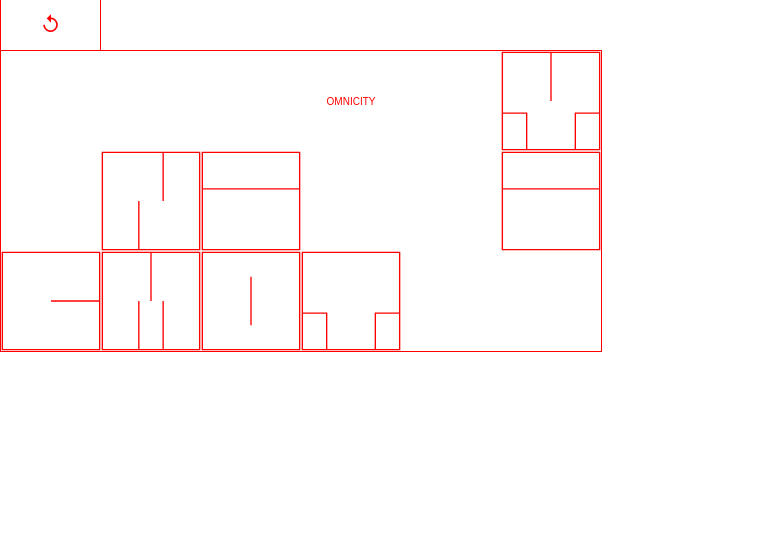
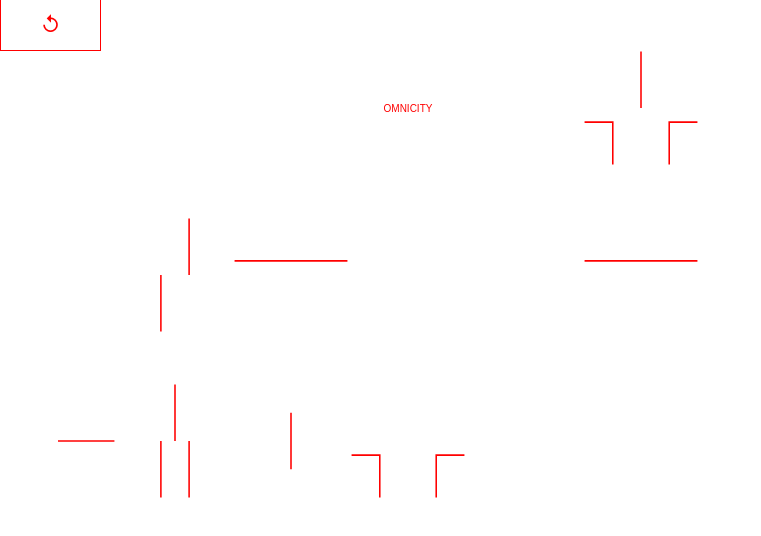
Before and after one commit to LeonieNollevalle/Perfomer-identite, a JavaScript app: page / in a window 1280 px wide. Shown: the top 536 px of the page, without its empty margins (0-761 px from the left). Built offline with nearby package versions, Linux system fonts and the light colour scheme; the HTML template or start-up script is replaced by a standard one.

Commit message:
without limit

```diff
--- a/src/App.js
+++ b/src/App.js
@@ -23,7 +23,7 @@ console.log(tableau)
         <g clip-path="url(#clip0_102_6)">
         <path d="M73 1H1V73H73V1Z" stroke="re" stroke-width="1" stroke-miterlimit="10"/>
         <path d="M37 19V55" stroke="red" stroke-width="1" stroke-miterlimit="10"/>
-        <path d="M73 1H1V73H73V1Z" stroke="red" stroke-width="1" stroke-miterlimit="10"/>
+        <path d="M73 1H1V73H73V1Z" stroke="red" stroke-width="0" stroke-miterlimit="10"/>
 
         </g>
         <defs>
@@ -34,7 +34,7 @@ console.log(tableau)
       </svg>
       <svg className={`num-${tableau[1]}`} width="74" height="74" viewBox="0 0 74 74" fill="none" xmlns="http://www.w3.org/2000/svg">
         <g clip-path="url(#clip0_102_9)">
-        <path d="M1 1H19H73V73H1V1Z" stroke="red" stroke-width="1" stroke-miterlimit="10"/>
+        <path d="M1 1H19H73V73H1V1Z" stroke="red" stroke-width="0" stroke-miterlimit="10"/>
         <path d="M28 73V37" stroke="red" stroke-width="1" stroke-miterlimit="10"/>
         <path d="M37 37V1" stroke="red" stroke-width="1" stroke-miterlimit="10"/>
         <path d="M46 73V37" stroke="red" stroke-width="1" stroke-miterlimit="10"/>
@@ -50,7 +50,7 @@ console.log(tableau)
         <g clip-path="url(#clip0_103_14)">
         <path d="M28 73V37" stroke="red" stroke-width="1" stroke-miterlimit="10"/>
         <path d="M46 37V1" stroke="red" stroke-width="1" stroke-miterlimit="10"/>
-        <path d="M73 1H1V73H73V1Z" stroke="red" stroke-width="1" stroke-miterlimit="10"/>
+        <path d="M73 1H1V73H73V1Z" stroke="red" stroke-width="0" stroke-miterlimit="10"/>
         </g>
         <defs>
         <clipPath id="clip0_103_14">
@@ -61,7 +61,7 @@ console.log(tableau)
 
       <svg className={`num-${tableau[3]}`} width="74" height="74" viewBox="0 0 74 74" fill="none" xmlns="http://www.w3.org/2000/svg">
         <g clip-path="url(#clip0_103_18)">
-        <path d="M1 1H73V28V73H1V28V1Z" stroke="red" stroke-width="1" stroke-miterlimit="10"/>
+        <path d="M1 1H73V28V73H1V28V1Z" stroke="red" stroke-width="0" stroke-miterlimit="10"/>
         <path d="M73 28H1" stroke="red" stroke-width="1" stroke-miterlimit="10"/>
         </g>
         <defs>
@@ -72,7 +72,7 @@ console.log(tableau)
       </svg>
       <svg className={`num-${tableau[4]}`} width="74" height="74" viewBox="0 0 74 74" fill="none" xmlns="http://www.w3.org/2000/svg">
         <g clip-path="url(#clip0_103_21)">
-        <path d="M1 1H73V37V73H1V1Z" stroke="red" stroke-width="1" stroke-miterlimit="10"/>
+        <path d="M1 1H73V37V73H1V1Z" stroke="red" stroke-width="0" stroke-miterlimit="10"/>
         <path d="M37 37H73" stroke="red" stroke-width="1" stroke-miterlimit="10"/>
         </g>
         <defs>
@@ -84,7 +84,7 @@ console.log(tableau)
 
       <svg className={`num-${tableau[5]}`} width="74" height="74" viewBox="0 0 74 74" fill="none" xmlns="http://www.w3.org/2000/svg">
         <g clip-path="url(#clip0_103_24)">
-        <path d="M1 1H73V28V73H1V28V1Z" stroke="red" stroke-width="1" stroke-miterlimit="10"/>
+        <path d="M1 1H73V28V73H1V28V1Z" stroke="red" stroke-width="0" stroke-miterlimit="10"/>
         <path d="M73 28H1" stroke="red" stroke-width="1" stroke-miterlimit="10"/>
         </g>
         <defs>
@@ -95,7 +95,7 @@ console.log(tableau)
       </svg>
       <svg className={`num-${tableau[6]}`} width="74" height="74" viewBox="0 0 74 74" fill="none" xmlns="http://www.w3.org/2000/svg">
         <g clip-path="url(#clip0_103_27)">
-        <path d="M1 1H73V28V73H1V28V1Z" stroke="red" stroke-width="1" stroke-miterlimit="10"/>
+        <path d="M1 1H73V28V73H1V28V1Z" stroke="red" stroke-width="0" stroke-miterlimit="10"/>
         <path d="M1 46H19V73" stroke="red" stroke-width="1" stroke-miterlimit="10"/>
         <path d="M73 46H55V73" stroke="red" stroke-width="1" stroke-miterlimit="10"/>
         </g>
@@ -110,7 +110,7 @@ console.log(tableau)
         <g clip-path="url(#clip0_103_31)">
         <path d="M1 46H19V73" stroke="red" stroke-width="1" stroke-miterlimit="10"/>
         <path d="M73 46H55V73" stroke="red" stroke-width="1" stroke-miterlimit="10"/>
-        <path d="M1 1H73V28V73H1V28V1Z" stroke="red" stroke-width="1" stroke-miterlimit="10"/>
+        <path d="M1 1H73V28V73H1V28V1Z" stroke="red" stroke-width="0" stroke-miterlimit="10"/>
         <path d="M37 1V37" stroke="red" stroke-width="1" stroke-miterlimit="10"/>
         </g>
         <defs>
--- a/src/styles.css
+++ b/src/styles.css
@@ -18,9 +18,8 @@ body {
   overflow: hidden;
 }
 .App {
-  width: 600px;
-  height: 300px;
-  border: red solid 1px;
+  width: 700px;
+  height: 500px;
   position: absolute;
   top:50px;
   font-family: sans-serif;
@@ -40,6 +39,8 @@ body {
   justify-content: center;
   border-left: 1px solid red;
   border-right: 1px solid red;
+  border-bottom: 1px solid red;
+
   align-items: center;
   font-weight: 400;
   font-size: 20px;
@@ -49,8 +50,8 @@ body {
 }
 .num-1 {
 
-  width: 100px;
-  height: 100px;
+  width: 116px;
+  height: 116px;
   color: red;
   display: flex;
   justify-content: center;
@@ -59,8 +60,8 @@ body {
   grid-row: 1;
 }
 .num-2 {
-  width: 100px;
-  height: 100px;
+  width: 116px;
+  height: 116px;
   color: red;
   display: flex;
   justify-content: center;
@@ -69,8 +70,8 @@ body {
   grid-row: 1;
 }
 .num-3 {
-  width: 100px;
-  height: 100px;
+  width: 116px;
+  height: 116px;
   color: red;
   display: flex;
   justify-content: center;
@@ -80,8 +81,8 @@ body {
 }
 
 .num-4 {
-  width: 100px;
-  height: 100px;
+  width: 116px;
+  height: 116px;
   color: red;
   display: flex;
   justify-content: center;
@@ -91,8 +92,8 @@ body {
 }
 
 .num-5 {
-  width: 100px;
-  height: 100px;
+  width: 116px;
+  height: 116px;
   color: red;
   display: flex;
   justify-content: center;
@@ -101,8 +102,8 @@ body {
   grid-row: 1;
 }
 .num-6 {
-  width: 100px;
-  height: 100px;
+  width: 116px;
+  height: 116px;
   color: red;
   display: flex;
   justify-content: center;
@@ -112,8 +113,8 @@ body {
 }
 
 .num-7 {
-  width: 100px;
-  height: 100px;
+  width: 116px;
+  height: 116px;
   color: red;
   display: flex;
   justify-content: center;
@@ -122,8 +123,8 @@ body {
   grid-row: 2;
 }
 .num-8 {
-  width: 100px;
-  height: 100px;
+  width: 116px;
+  height: 116px;
   color: red;
   display: flex;
   justify-content: center;
@@ -132,8 +133,8 @@ body {
   grid-row: 2;
 }
 .num-9 {
-  width: 100px;
-  height: 100px;
+  width: 116px;
+  height: 116px;
   color: red;
   display: flex;
   justify-content: center;
@@ -143,8 +144,8 @@ body {
 }
 
 .num-10 {
-  width: 100px;
-  height: 100px;
+  width: 116px;
+  height: 116px;
   color: red;
   display: flex;
   justify-content: center;
@@ -154,8 +155,8 @@ body {
 }
 
 .num-11 {
-  width: 100px;
-  height: 100px;
+  width: 116px;
+  height: 116px;
   color: red;
   display: flex;
   justify-content: center;
@@ -164,8 +165,8 @@ body {
   grid-row: 2;
 }
 .num-12 {
-  width: 100px;
-  height: 100px;
+  width: 116px;
+  height: 116px;
   color: red;
   display: flex;
   justify-content: center;
@@ -174,8 +175,8 @@ body {
   grid-row: 2;
 }
 .num-13 {
-  width: 100px;
-  height: 100px;
+  width: 116px;
+  height: 116px;
   color: red;
   display: flex;
   justify-content: center;
@@ -184,8 +185,8 @@ body {
   grid-row: 3;
 }
 .num-14 {
-  width: 100px;
-  height: 100px;
+  width: 116px;
+  height: 116px;
   color: red;
   display: flex;
   justify-content: center;
@@ -195,8 +196,8 @@ body {
 }
 
 .num-15 {
-  width: 100px;
-  height: 100px;
+  width: 116px;
+  height: 116px;
   color: red;
   display: flex;
   justify-content: center;
@@ -205,8 +206,8 @@ body {
   grid-row: 3;
 }
 .num-16 {
-  width: 100px;
-  height: 100px;
+  width: 116px;
+  height: 116px;
   color: red;
   display: flex;
   justify-content: center;
@@ -216,8 +217,8 @@ body {
 }
 
 .num-17 {
-  width: 100px;
-  height: 100px;
+  width: 116px;
+  height: 116px;
   color: red;
   display: flex;
   justify-content: center;
@@ -226,8 +227,8 @@ body {
   grid-row: 3;
 }
 .num-18 {
-  width: 100px;
-  height: 100px;
+  width: 116px;
+  height: 116px;
   color: red;
   display: flex;
   justify-content: center;
```
